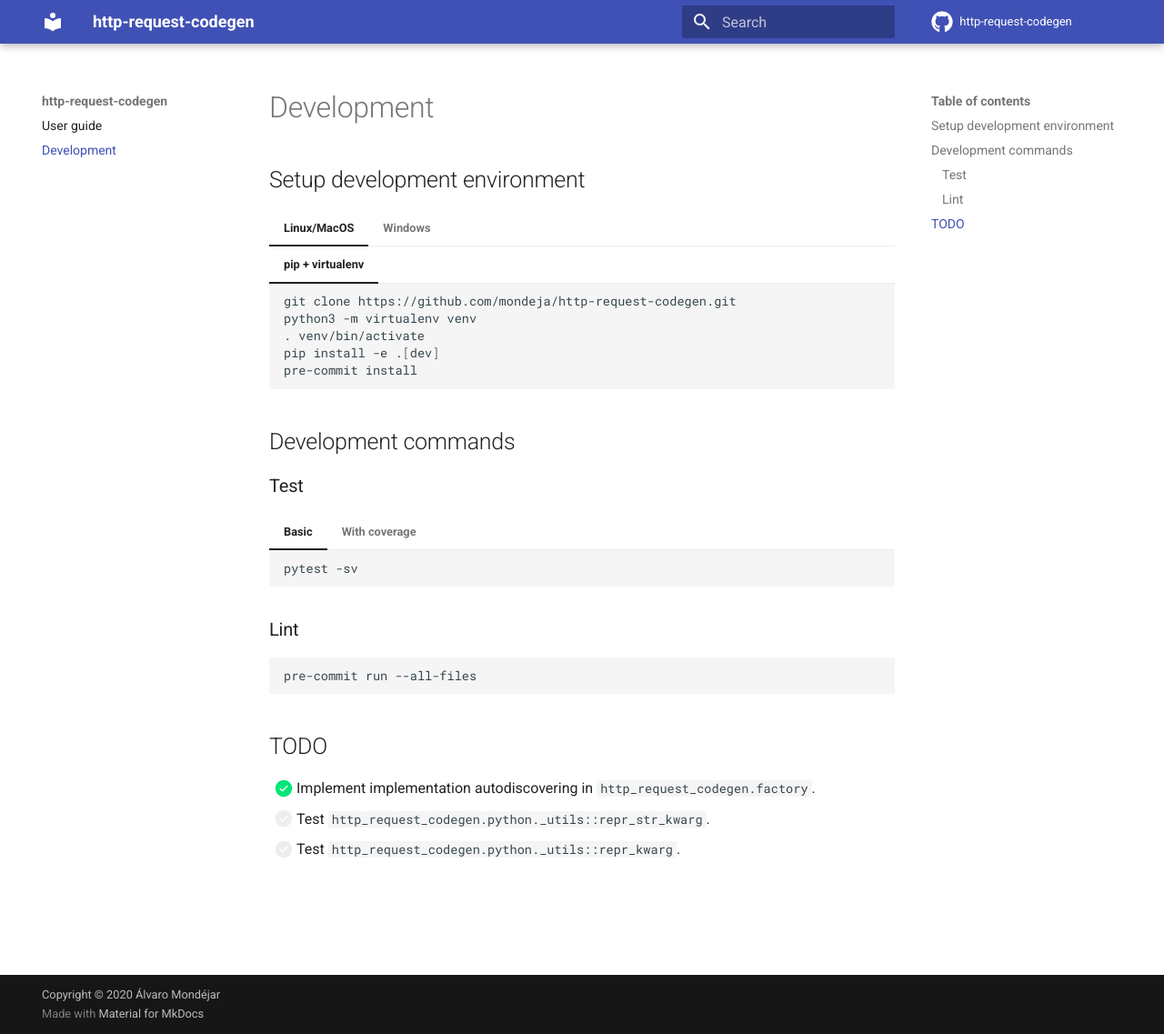
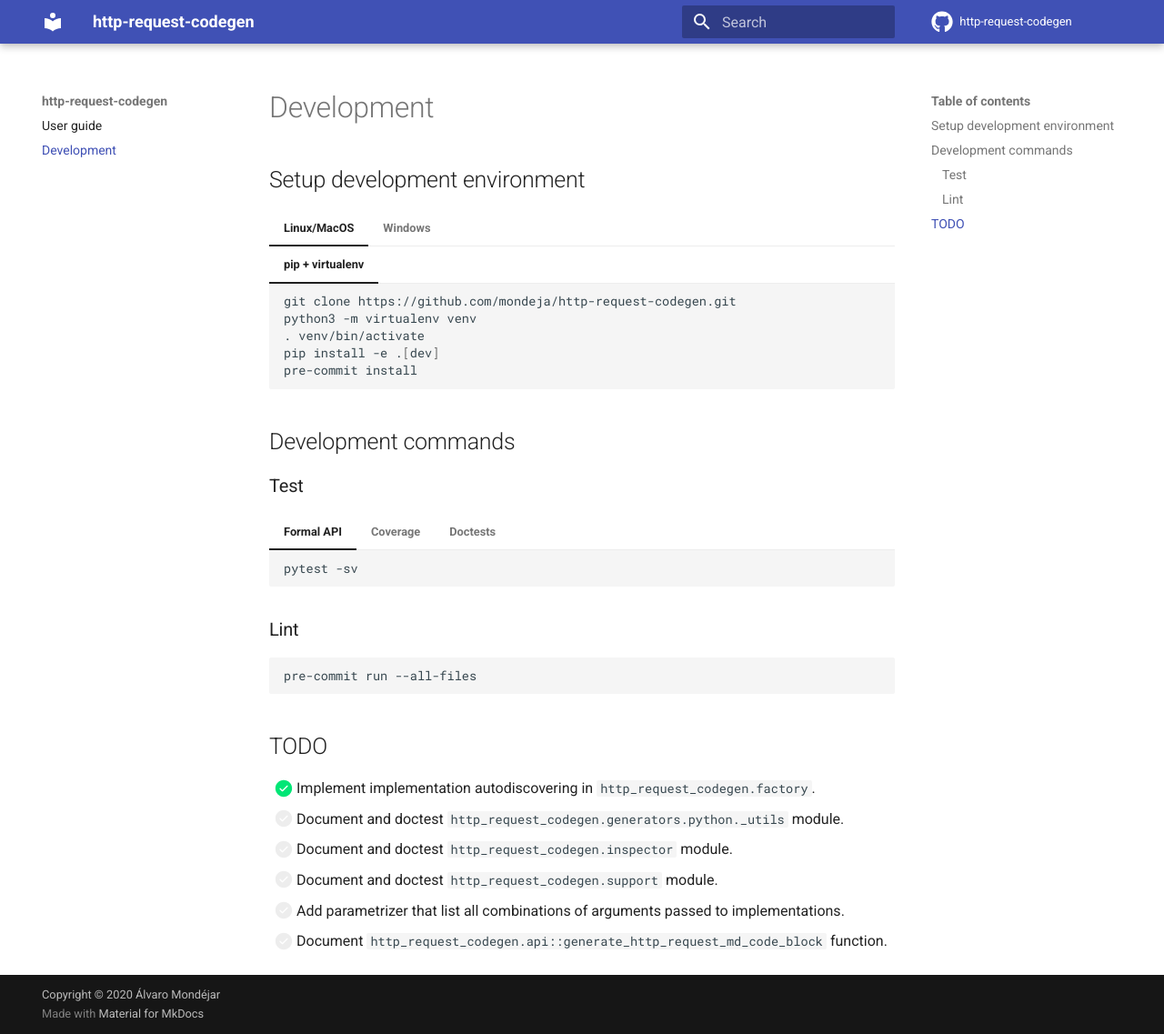
Before and after one commit to mondeja/http-request-codegen, an MkDocs documentation site: the page built from docs/dev.md, in a window 1280 px wide and 1137 px high. Shown: the whole window at 91% size. Built offline with MkDocs 1.6.1 and Material for MkDocs 9.7.7, drawn with Linux system fonts in a browser that asks for light colours; comment, search, counter and statistics services are not loaded.

Commit message:
Remove tests and add some TODOs.

````diff
--- a/docs/dev.md
+++ b/docs/dev.md
@@ -30,16 +30,22 @@
 
 ### Test
 
-=== "Basic"
+=== "Formal API"
 
     ```bash
     pytest -sv
     ```
 
-=== "With coverage"
+=== "Coverage"
 
     ```bash
     pytest -s --cov=http_request_codegen --cov-config=setup.cfg --cov-report=html
+    ```
+
+=== "Doctests"
+
+    ```bash
+    pytest -svv --doctest-modules http_request_codegen
     ```
 
 ### Lint
@@ -51,5 +57,11 @@ pre-commit run --all-files
 ## TODO
 
 - [x] Implement implementation autodiscovering in `http_request_codegen.factory`.
-- [ ] Test `http_request_codegen.python._utils::repr_str_kwarg`.
-- [ ] Test `http_request_codegen.python._utils::repr_kwarg`.
+- [ ] Document and doctest `http_request_codegen.generators.python._utils`
+ module.
+- [ ] Document and doctest `http_request_codegen.inspector` module.
+- [ ] Document and doctest `http_request_codegen.support` module.
+- [ ] Add parametrizer that list all combinations of arguments passed to
+ implementations.
+- [ ] Document `http_request_codegen.api::generate_http_request_md_code_block`
+ function.
````
Also changed, not shown: 1 other file.
